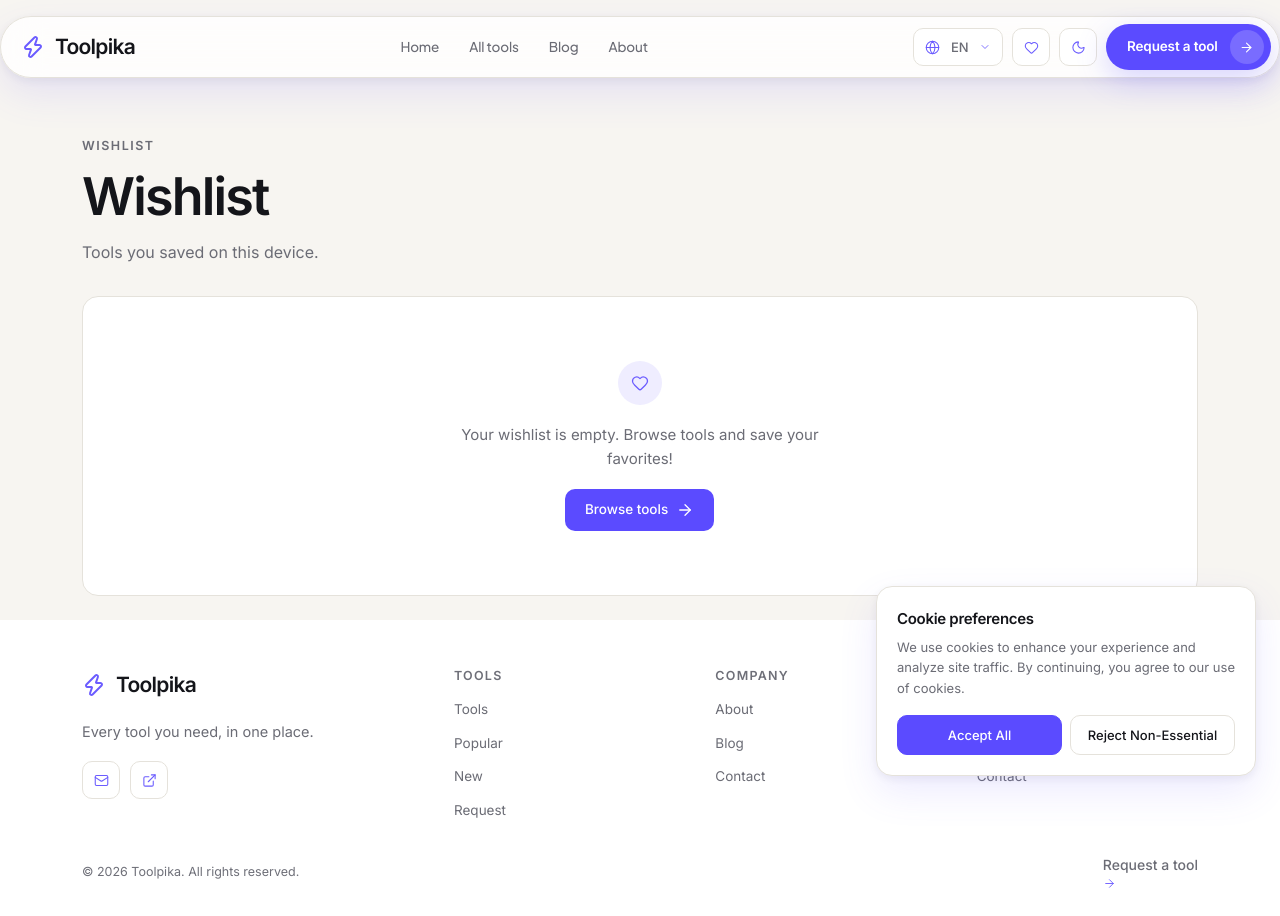
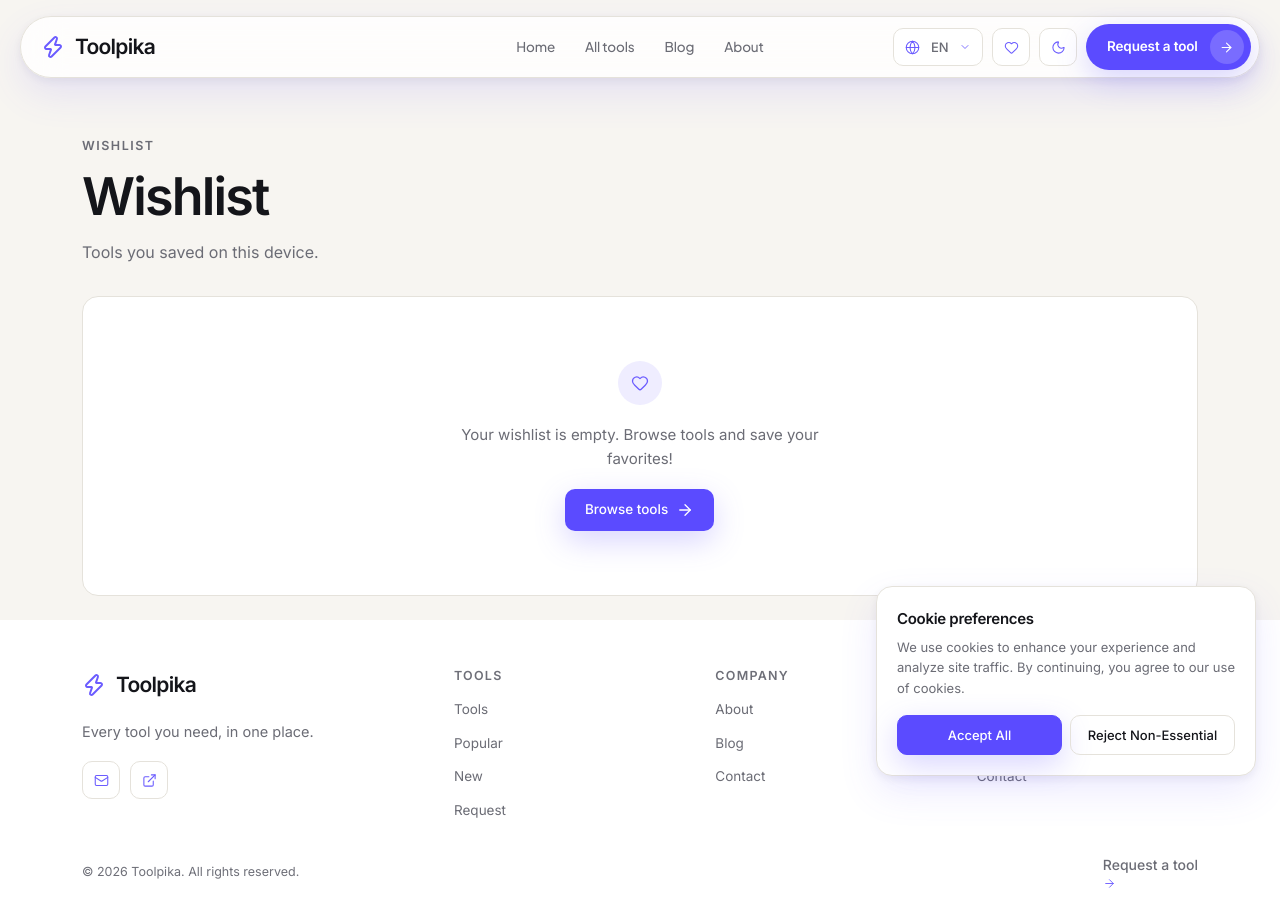
Before and after one commit to markdaniel8899-source/toolpika-frontend, a Next.js app: page /en/wishlist in a window 1280 px wide. Built offline with nearby package versions, Linux system fonts and the light colour scheme.

Commit message:
Refine island nav width and centering, slow nav underline, unify accent button hover effects

```diff
--- a/src/app/global-not-found.tsx
+++ b/src/app/global-not-found.tsx
@@ -18,7 +18,7 @@ export default function GlobalNotFound() {
           </p>
           <Link
             href="/en"
-            className="mt-7 inline-flex h-11 items-center justify-center rounded-[var(--radius-md)] bg-[var(--accent-fill)] px-6 font-semibold text-[var(--on-accent)] transition-[background-color,transform] duration-[var(--dur-fast)] ease-[var(--ease-out)] hover:bg-[var(--accent-fill-hover)] hover:scale-[1.02] focus-visible:outline-2 focus-visible:outline-[var(--accent)] focus-visible:outline-offset-3 active:scale-[0.98]"
+            className="tp-ui-primary mt-7 inline-flex h-11 items-center justify-center rounded-[var(--radius-md)] bg-[var(--accent-fill)] px-6 font-semibold text-[var(--on-accent)] focus-visible:outline-2 focus-visible:outline-[var(--accent)] focus-visible:outline-offset-3"
           >
             Go home
           </Link>
--- a/src/app/globals.css
+++ b/src/app/globals.css
@@ -515,7 +515,7 @@ html.theme-transition .tp-dropdown-trigger {
 .tp-header-inner {
   position: relative;
   display: flex;
-  max-width: 1400px;
+  max-width: 1240px;
   height: 62px;
   align-items: center;
   justify-content: space-between;
@@ -548,10 +548,12 @@ html.theme-transition .tp-dropdown-trigger {
 }
 
 .tp-nav {
+  position: absolute;
+  left: 50%;
   display: flex;
   align-items: center;
   gap: 30px;
-  margin: 0 auto;
+  transform: translateX(-50%);
 }
 
 .tp-nav a {
@@ -576,7 +578,8 @@ html.theme-transition .tp-dropdown-trigger {
   background: var(--accent);
   transform: scaleX(0);
   transform-origin: left;
-  transition: transform var(--dur-base) var(--ease-reveal);
+  /* Slow, smooth underline — same feel as the mockup nav. */
+  transition: transform 600ms var(--ease-reveal);
 }
 
 .tp-nav a:hover,
@@ -639,7 +642,7 @@ html.theme-transition .tp-dropdown-trigger {
 }
 
 .tp-header-cta.tp-pill-cta:hover {
-  background: var(--accent-hover);
+  background: var(--accent-fill-hover);
   box-shadow: 0 18px 44px color-mix(in srgb, var(--accent) 38%, transparent);
   transform: translateY(-2px) scale(0.99);
 }
@@ -3537,6 +3540,36 @@ html:has([data-admin="true"]) {
   }
 }
 
+/* ---------- Shared hover behaviour for every accent-filled button ---------- */
+/* Same colour glow, spring lift and press as the header "Request a tool" pill. */
+.tp-btn-primary,
+.tp-admin-btn,
+.tp-cookie-accept,
+.tp-ui-primary {
+  box-shadow: 0 10px 30px color-mix(in srgb, var(--accent) 26%, transparent);
+  transition:
+    background-color 600ms var(--ease-reveal),
+    box-shadow 600ms var(--ease-reveal),
+    transform 600ms var(--ease-spring);
+}
+
+.tp-btn-primary:hover:not(:disabled),
+.tp-admin-btn:hover:not(:disabled),
+.tp-cookie-accept:hover:not(:disabled),
+.tp-ui-primary:hover:not(:disabled) {
+  background: var(--accent-fill-hover);
+  box-shadow: 0 18px 44px color-mix(in srgb, var(--accent) 38%, transparent);
+  transform: translateY(-2px) scale(0.99);
+}
+
+.tp-btn-primary:active:not(:disabled),
+.tp-admin-btn:active:not(:disabled),
+.tp-cookie-accept:active:not(:disabled),
+.tp-ui-primary:active:not(:disabled) {
+  transform: scale(0.97);
+  box-shadow: 0 6px 18px color-mix(in srgb, var(--accent) 20%, transparent);
+}
+
 /* ---------- Global text + card reveals (mockup blur-up) ---------- */
 /* `translate` is used instead of `transform` so card hover lifts still work. */
 .tp-anim {
--- a/src/components/ui/button.tsx
+++ b/src/components/ui/button.tsx
@@ -18,7 +18,7 @@ const buttonVariants = cva(
     variants: {
       variant: {
         default:
-          "bg-[var(--accent-fill)] text-[var(--accent-fg)] hover:bg-[var(--accent-fill-hover)]",
+          "tp-ui-primary bg-[var(--accent-fill)] text-[var(--accent-fg)] hover:bg-[var(--accent-fill-hover)]",
         destructive:
           "bg-[var(--danger)] text-[var(--on-accent)] hover:bg-[var(--danger-hover)]",
         outline:
```
